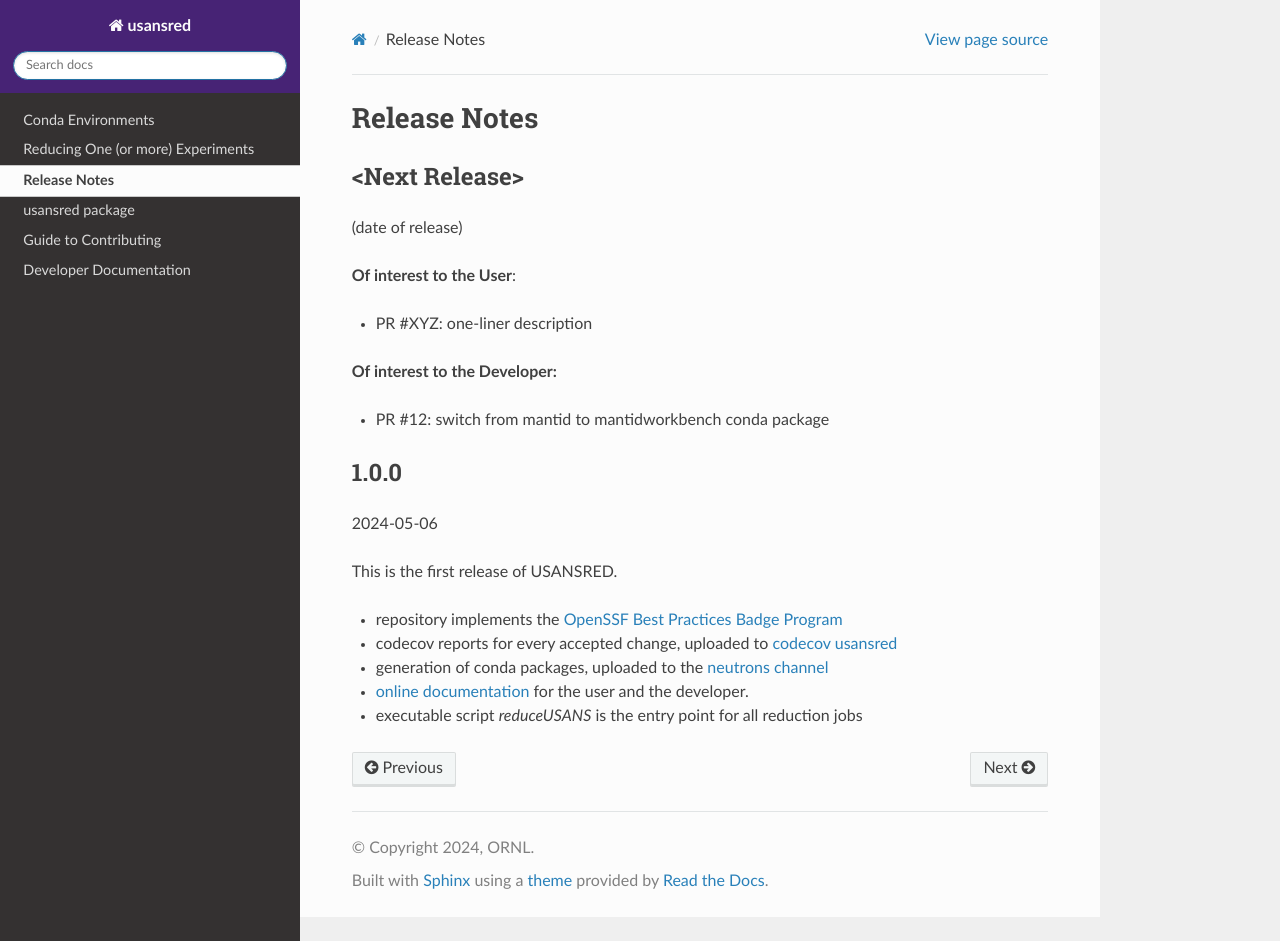
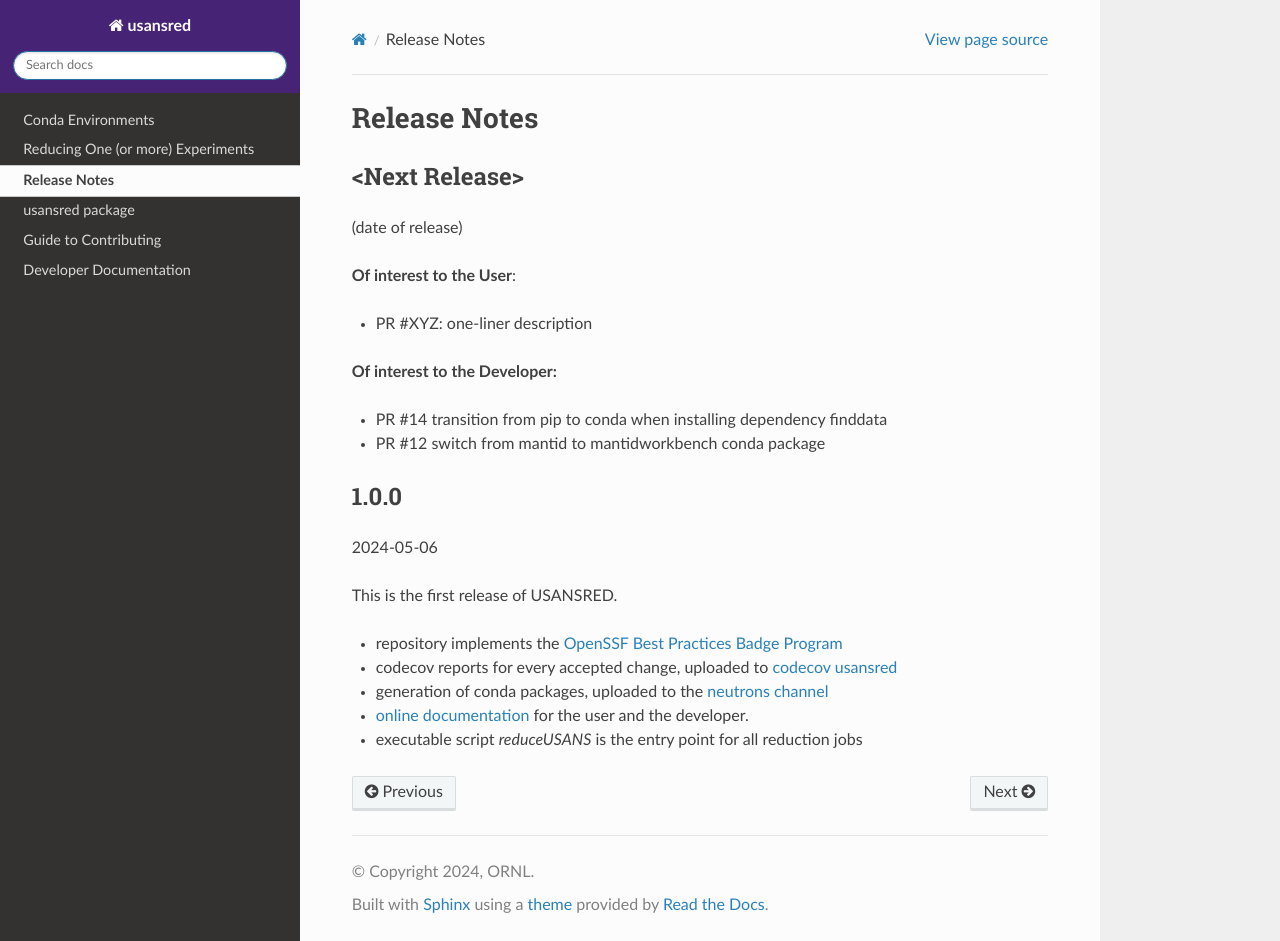
Before and after one commit to neutrons/usansred, a Sphinx documentation site: the page built from docs/source/releases.rst, in a window 1280 px wide and 941 px high. Built offline with Sphinx 7.4.7 and the Read the Docs theme 2.0.0, drawn with Linux system fonts in a browser that asks for light colours; the version number could not be read and is left out.

Commit message:
update release notes
Signed-off-by: Jose Borreguero <borreguero@gmail.com>

```diff
--- a/docs/source/releases.rst
+++ b/docs/source/releases.rst
@@ -13,7 +13,8 @@ Release Notes
 
 **Of interest to the Developer:**
 
-- PR #12: switch from mantid to mantidworkbench conda package
+- PR #14 transition from pip to conda when installing dependency finddata
+- PR #12 switch from mantid to mantidworkbench conda package
 
 1.0.0
 -----
```
